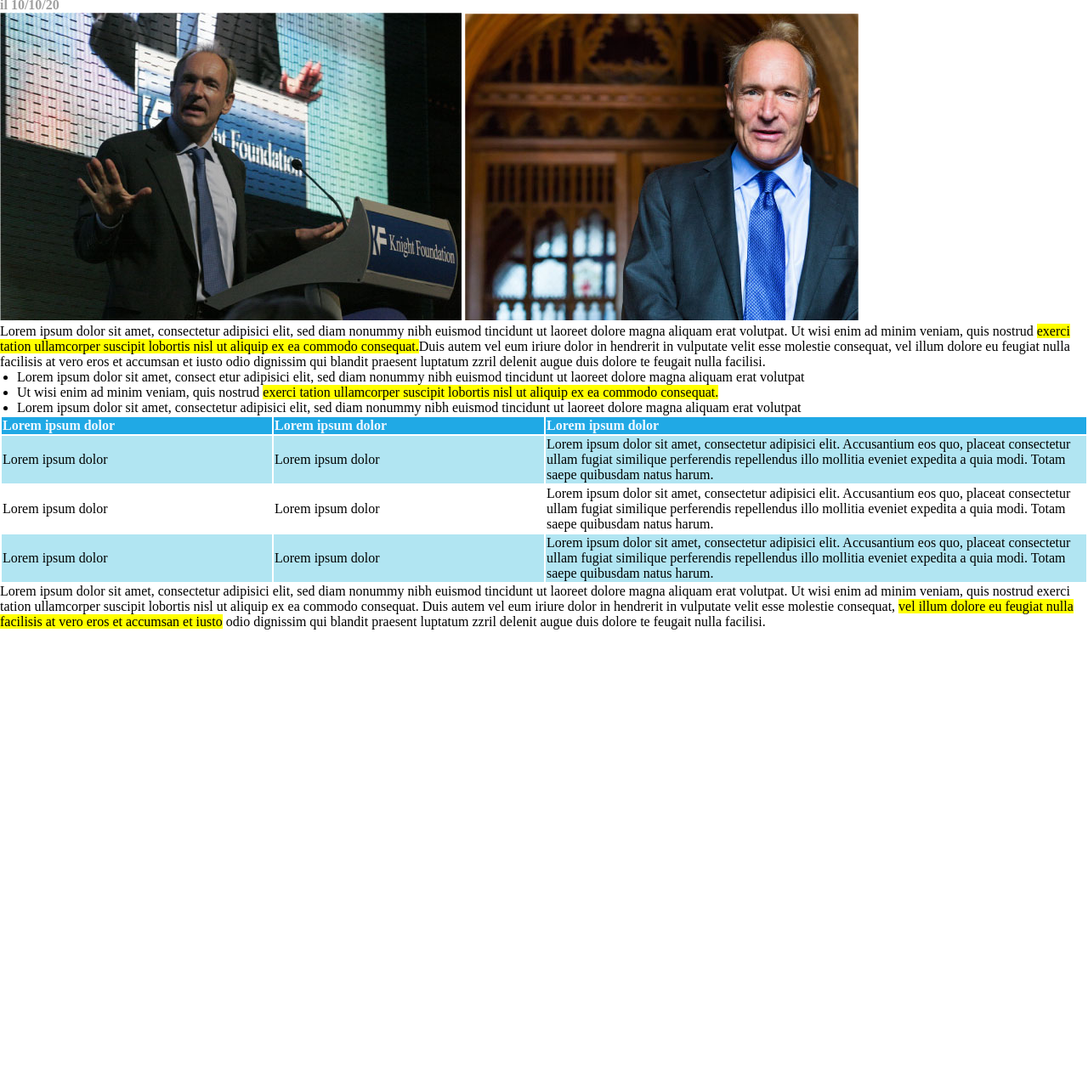
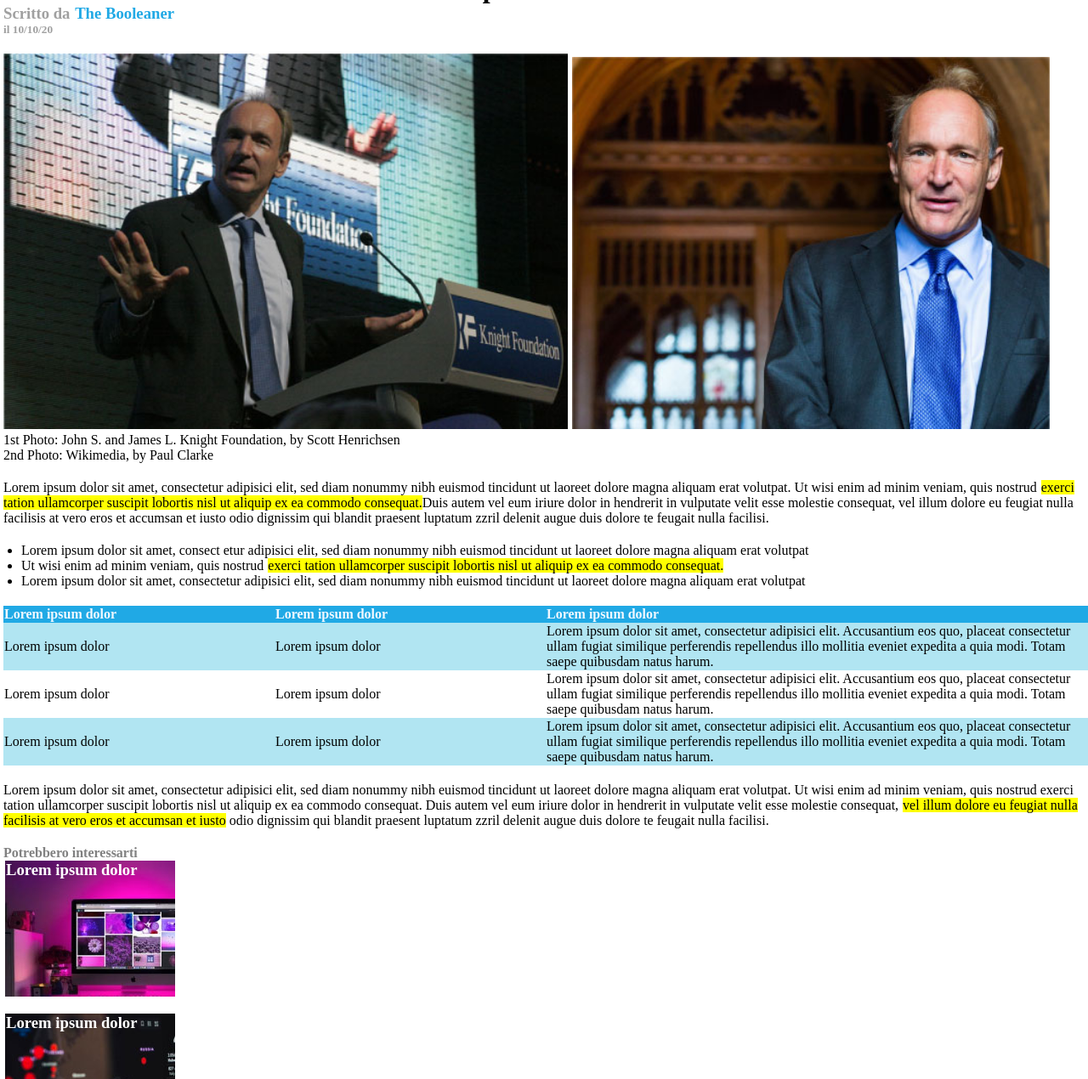
Before and after one commit to CarloVeronese/html-css-booleaner, a plain HTML site: page index.html in a window 1280 px wide. Shown: the part 117-1387 px from the top of the page at 85% size. Before the commit the page ends 858 px from the top, so only its background shows below. Drawn offline with Linux system fonts and the light colour scheme; files whose address does not match are found by name.

Commit message:
Correzione esercizio

```diff
--- a/css/style.css
+++ b/css/style.css
@@ -1,10 +1,15 @@
 
 *{
     margin: 0px;
+    margin-left: 1px;
 }
 
-div{
-    background-image: url(./img/pattern.png);
+.header{
+    background-image: url(../img/pattern.png);
+    background-repeat: repeat;
+    background-color: #4da1ff;
+    padding-top: 30px;
+    background-size: 340px;
 }
 
 .logo{
@@ -16,8 +21,33 @@ div{
     color: rgba(160,160,160,255);
 }
 
+.subtitle__date{
+    font-size: smaller;
+    font-weight: light;
+    color: rgba(160,160,160,255);
+    margin-bottom: 20px;
+}
+
 #author{
     color: rgba(33,169,229,255);
+}
+
+.img-tim1{
+    width: 52%;
+
+}
+
+.img-tim2{
+    width: 44%;
+    height: auto;
+}
+
+.images h4{
+    font-weight: 300;
+}
+
+section{
+    margin-bottom: 20px;
 }
 
 .highlight{
@@ -26,6 +56,10 @@ div{
 
 ul{
     padding-left: 20px;
+}
+
+.table{
+    border-collapse: collapse;
 }
 
 thead{
@@ -48,3 +82,24 @@ thead{
 .lightblue_row{
     background-color: rgba(177,229,242,255);
 }
+
+.related-articles{
+    list-style: none;
+    padding: 0px;
+}
+
+.article-card{
+    width: 200px;
+    background-color: grey;
+    height: 160px;
+    color: white;
+}
+
+.bg-monitor{
+    background-image: url(../img/monitor.jpg);
+    margin-bottom: 20px;
+}
+
+.bg-graph{
+    background-image: url(../img/graph.jpg);
+}
--- a/index.html
+++ b/index.html
@@ -7,17 +7,20 @@
     <link rel="stylesheet" href="./css/style.css">
 </head>
 <body>
-    <div class="logo">
-        <img src="file:///C:/boolean-dev/html-css-booleaner/img/logo.svg" alt="">
+    <div class="header">
+        <img class="logo" src="./img/logo.svg" alt="">
     </div>
     <header>
         <h1>Internet deve essere al servizio del "bene pubblico": il manifesto di Tim Berners-Lee</h1>
         <h3 class="subtitle">Scritto da <span id="author">The Booleaner</span></h3>
-        <h4 class="subtitle">il 10/10/20</h4>
+        <h4 class="subtitle__date">il 10/10/20</h4>
     </header>
-    <section style="width: 90%;">
-        <img src="./img/tim-1.jpg" alt="" id="tim-1">
-        <img src="./img/tim-2.jpg" alt="" id="tim-2">
+    <body>
+        <section class="images">
+            <img class="img-tim1" src="./img/tim-1.jpg" alt="">
+            <img class="img-tim2" src="./img/tim-2.jpg" alt="">
+            <h4>1st Photo: John S. and James L. Knight Foundation, by Scott Henrichsen</h4>
+            <h4>2nd Photo: Wikimedia, by Paul Clarke</h4>
         </section>
         <section>
             <p>
@@ -32,7 +35,7 @@
             </ul>
         </section>
         <section>
-        <table>
+            <table class="table">
                 <thead>
                     <th class="first_column">Lorem ipsum dolor</th>
                     <th class="second_column">Lorem ipsum dolor</th>
@@ -63,4 +66,19 @@
             </p>
         </section>
     </body>
+    <footer>
+        <strong style="color: rgba(129,129,129,255);">Potrebbero interessarti</strong>
+        <ul class="related-articles">
+            <li>
+                <article class="article-card bg-monitor">
+                    <h3>Lorem ipsum dolor</h3>
+                </article>
+            </li>
+            <li>
+                <article class="article-card bg-graph">
+                    <h3 >Lorem ipsum dolor</h3>
+                </article>
+            </li>
+        </ul>
+    </footer>
 </html>
```
Lines whose indentation alone changed are shown as unchanged.
